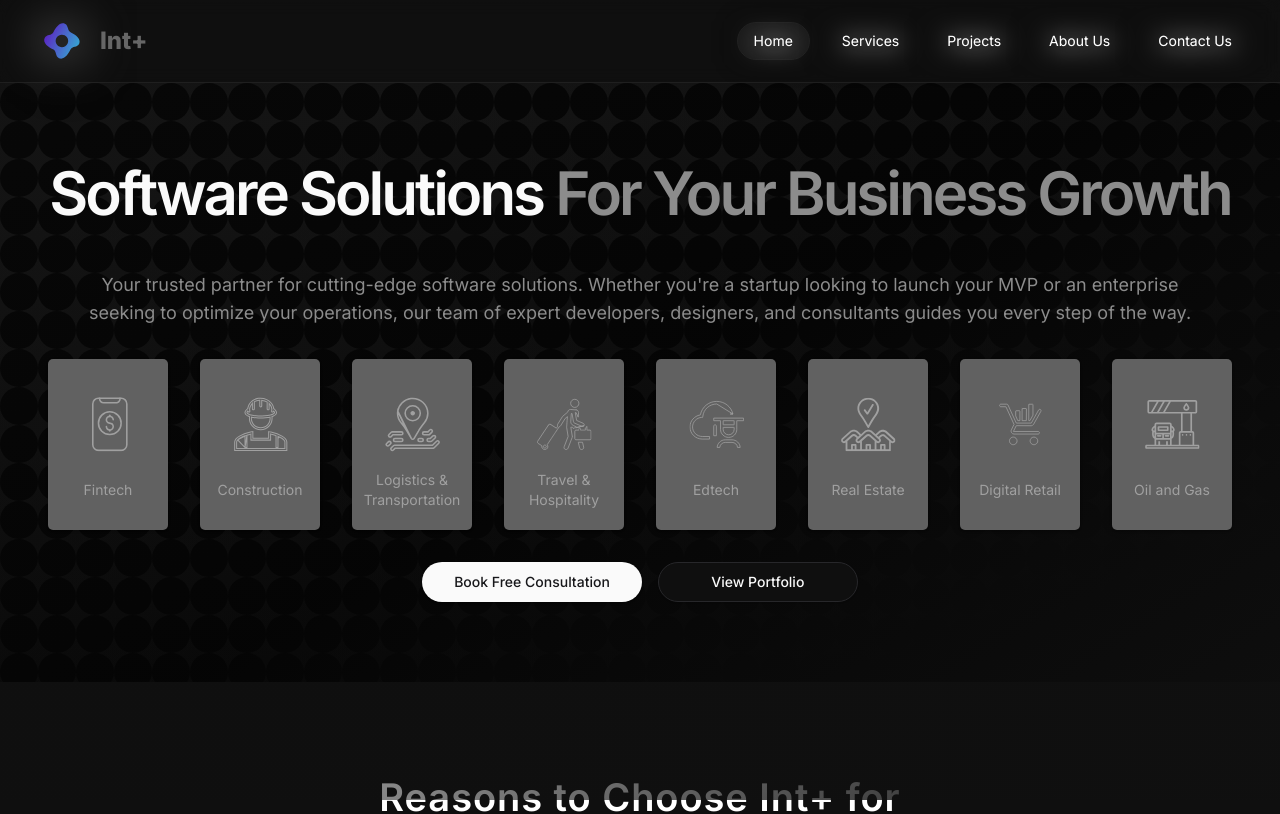
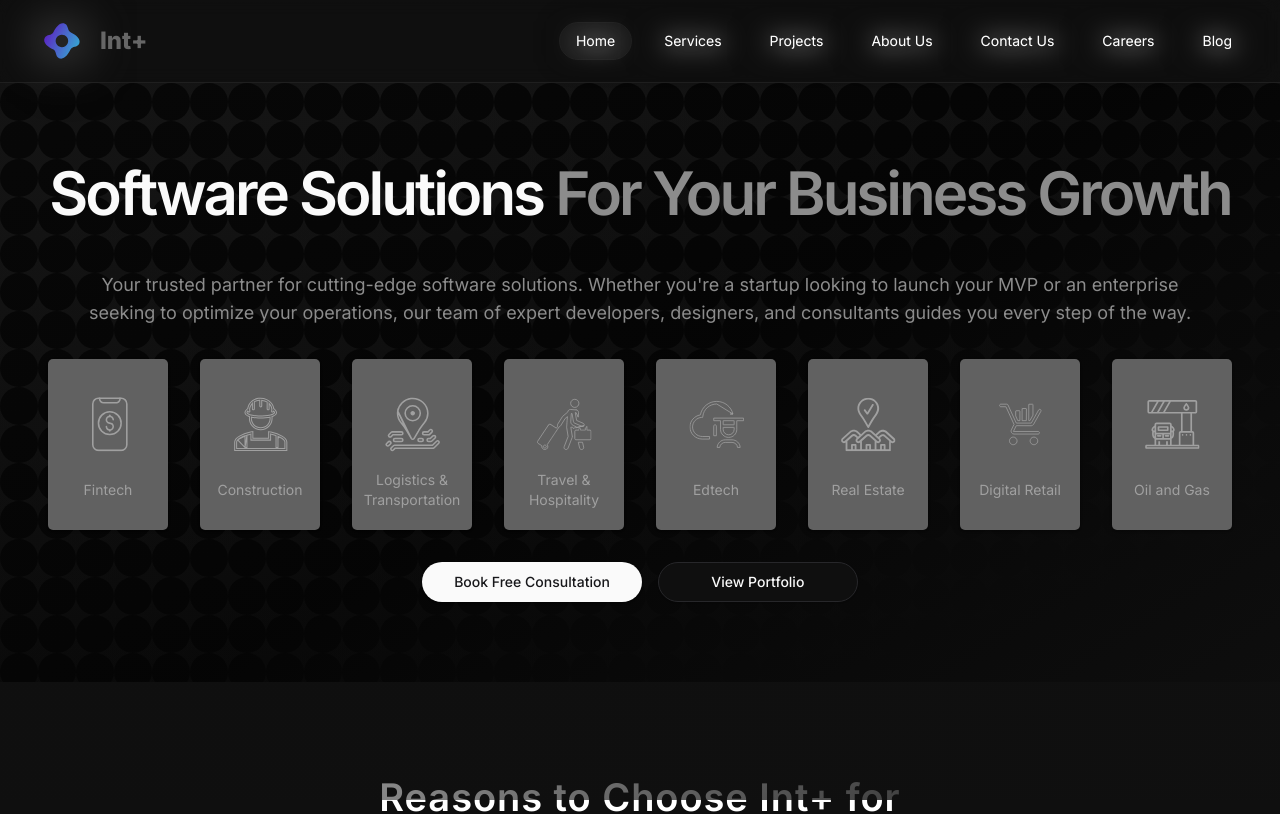
Before and after one commit to intplus-info/int-plus, a Next.js app: page / in a window 1280 px wide. Shown: the top 814 px of the page. Built offline with nearby package versions, Linux system fonts and the light colour scheme.

Commit message:
refactor: remove console.log statements and clean up commented code in various components

```diff
--- a/app/blog/[slug]/page.tsx
+++ b/app/blog/[slug]/page.tsx
@@ -28,7 +28,6 @@ export default async function PostPage({ params }: PostPageProps) {
     params: { slug: params.slug },
   })
 
-  console.log(postItems);
 
 
 
--- a/components/JobListings.tsx
+++ b/components/JobListings.tsx
@@ -18,8 +18,6 @@ export default function JobListings({ jobListing }: JobListingProps) {
   const toggleJob = (jobId: string) => {
     setExpandedJob(expandedJob === jobId ? null : jobId)
   }
-
-  console.log(jobListing)
 
   return (
     <div className="min-h-screen bg-background py-16 md:py-24 container">
--- a/components/inquiry-form.tsx
+++ b/components/inquiry-form.tsx
@@ -35,7 +35,6 @@ export default function InquiryForm() {
   } = form;
 
   const onSubmit = handleSubmit(async (data: InquiryFormData) => {
-    // console.log(data);
     setIsSubmitting(true);
 
     emailjs
@@ -46,7 +45,6 @@ export default function InquiryForm() {
         'VkT4Jn2og1P0vOo7i' // EmailJS public key
       )
       .then((response) => {
-        // console.log("Email sent successfully:", response)
         toast({
           description: 'Your message has been sent.',
         });
--- a/components/site-header.tsx
+++ b/components/site-header.tsx
@@ -17,8 +17,8 @@ export function SiteHeader() {
     { href: '/projects', label: 'Projects' },
     { href: '/about', label: 'About Us' },
     { href: '/contact', label: 'Contact Us' },
-    // { href: '/careers', label: 'Careers' },
-    // { href: '/blog', label: 'Blog' },
+    { href: '/careers', label: 'Careers' },
+    { href: '/blog', label: 'Blog' },
     // { href: "/academy", label: "Academy" },
   ];
 
@@ -45,8 +45,8 @@ export function SiteHeader() {
               key={link.href}
               href={link.href}
               className={`relative text-sm font-normal transition-colors hover:text-primary whitespace-nowrap ${pathname === link.href
-                  ? 'bg-[#1A1A1A] border border-[#1F1F1F] rounded-full text-foreground' // Active styles
-                  : 'text-foreground'
+                ? 'bg-[#1A1A1A] border border-[#1F1F1F] rounded-full text-foreground' // Active styles
+                : 'text-foreground'
                 }`}
             >
               <span className="absolute mx-auto py-2 px-4 flex border w-fit bg-gradient-to-r blur-md from-foreground via-foreground to-foreground bg-clip-text box-content text-white text-transparent text-center select-none">
@@ -75,8 +75,8 @@ export function SiteHeader() {
                     // key={link.href}
                     href={link.href}
                     className={`text-sm font-medium transition-colors hover:text-primary ${pathname === link.href
-                        ? 'bg-[#1A1A1A] px-4 py-2 border border-[#1F1F1F] rounded-full text-foreground' // Active styles
-                        : 'text-foreground'
+                      ? 'bg-[#1A1A1A] px-4 py-2 border border-[#1F1F1F] rounded-full text-foreground' // Active styles
+                      : 'text-foreground'
                       }`}
                   >
                     {link.label}
```
